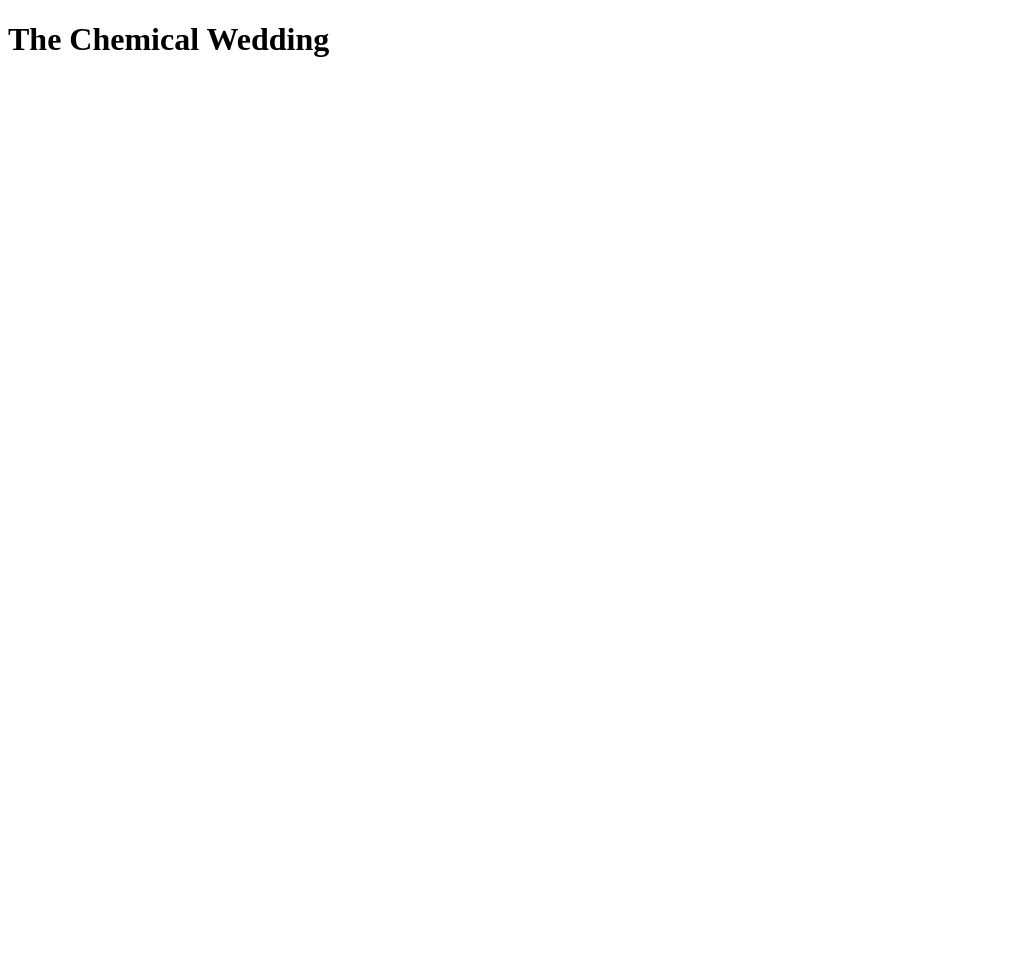
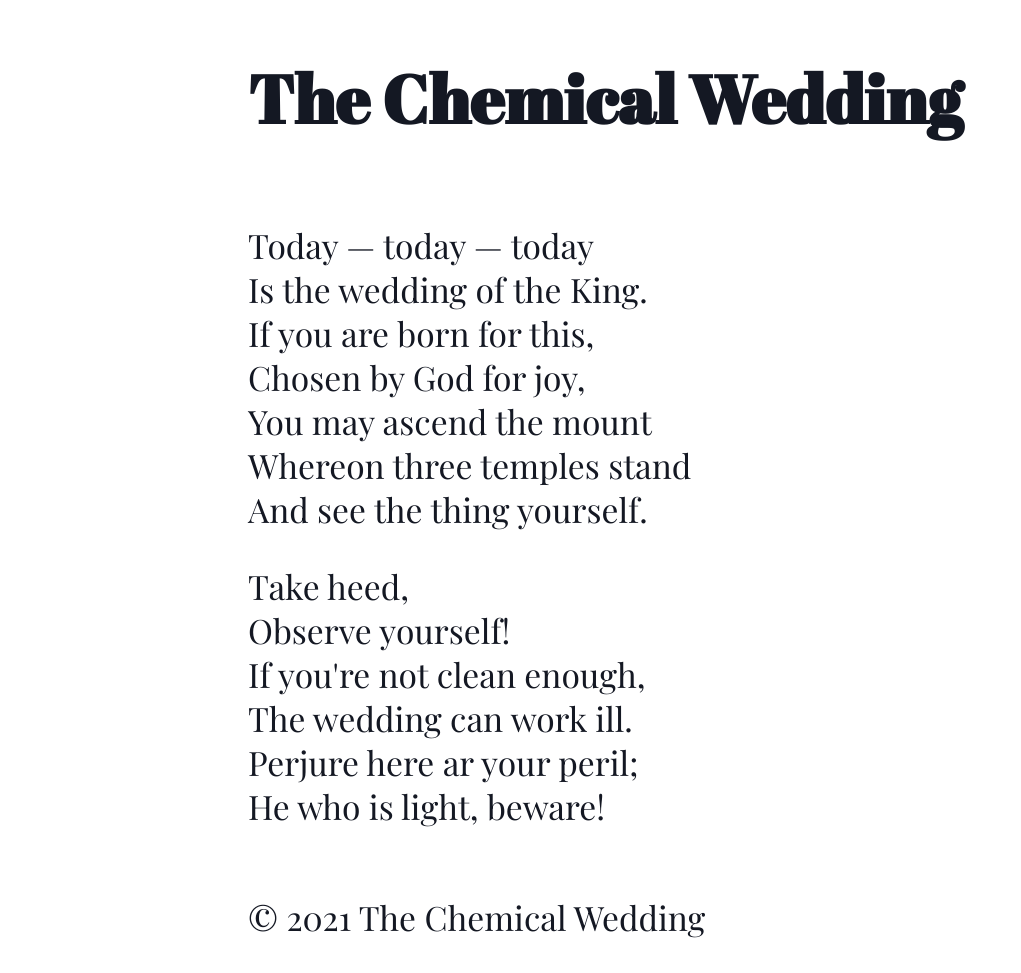
Before and after one commit to jreyes88/thechemicalwedding, a plain HTML site: page index.html in a window 1280 px wide. Shown: the whole page, without its empty margins (0-1021 px from the left). Before the commit the page ends 800 px from the top, so only its background shows below. Drawn offline with nearby package versions, Linux system fonts and the light colour scheme.

Commit message:
The First Day - 0.0.2

```diff
--- a/index.html
+++ b/index.html
@@ -15,10 +15,19 @@
       })(window, document, "script", "dataLayer", "GTM-5VPPSRX");
     </script>
     <!-- End Google Tag Manager -->
+
+    <!-- Google Fonts -->
+    <link rel="preconnect" href="https://fonts.gstatic.com" />
+    <link
+      href="https://fonts.googleapis.com/css2?family=Abril+Fatface&family=Playfair+Display&display=swap"
+      rel="stylesheet"
+    />
+    <!-- End Google Fonts -->
     <meta charset="UTF-8" />
     <meta http-equiv="X-UA-Compatible" content="IE=edge" />
     <meta name="viewport" content="width=device-width, initial-scale=1.0" />
     <title>The Chemical Wedding</title>
+    <link rel="stylesheet" href="./style.css" />
   </head>
   <body>
     <!-- Google Tag Manager (noscript) -->
@@ -31,6 +40,44 @@
       ></iframe
     ></noscript>
     <!-- End Google Tag Manager (noscript) -->
-    <h1>The Chemical Wedding</h1>
+
+    <div id="bodycontainer">
+      <header>
+        <h1>The Chemical Wedding</h1>
+      </header>
+      <main>
+        <p>
+          Today — today — today<br />
+          Is the wedding of the King.<br />
+          If you are born for this,<br />
+          Chosen by God for joy,<br />
+          You may ascend the mount<br />
+          Whereon three temples stand<br />
+          And see the thing yourself.<br />
+        </p>
+
+        <p>
+          Take heed,<br />
+          Observe yourself!<br />
+          If you're not clean enough,<br />
+          The wedding can work ill.<br />
+          Perjure here ar your peril;<br />
+          He who is light, beware!<br />
+        </p>
+      </main>
+      <footer>
+        <p>
+          ©
+          <span id="copyright">
+            <script>
+              document
+                .getElementById("copyright")
+                .appendChild(document.createTextNode(new Date().getFullYear()));
+            </script>
+          </span>
+          The Chemical Wedding
+        </p>
+      </footer>
+    </div>
   </body>
 </html>
--- /dev/null
+++ b/style.css
@@ -0,0 +1,61 @@
+:root {
+  --color-text: #141823;
+  --color-background: #ffffff;
+}
+
+html,
+body {
+  width: 100%;
+  height: 100%;
+  font-family: "Playfair Display", serif;
+}
+
+/* Older browsers */
+html {
+  font-size: 16px;
+  color: var(--color-text);
+  background-color: var(--color-background);
+}
+
+/* Modern browsers only need this one */
+
+@media screen and (min-width: 25em) {
+  html {
+    font-size: calc(16px + (24 - 16) * (100vw - 400px) / (800 - 400));
+  }
+}
+
+/* Safari <8 and IE <11 */
+@media screen and (min-width: 25em) {
+  html {
+    font-size: calc(16px + (24 - 16) * (100vw - 400px) / (800 - 400));
+  }
+}
+@media screen and (min-width: 50em) {
+  html {
+    font-size: calc(16px + (24 - 16) * (100vw - 400px) / (800 - 400));
+  }
+}
+
+div#bodycontainer {
+  min-height: 100%;
+  display: flex;
+  flex-direction: column;
+  align-items: stretch;
+  max-width: 800px;
+  margin: 0 auto;
+}
+
+main {
+  flex-grow: 1;
+}
+
+h1 {
+  font-family: "Abril Fatface";
+}
+
+header,
+main,
+footer {
+  flex-shrink: 0;
+}
```
